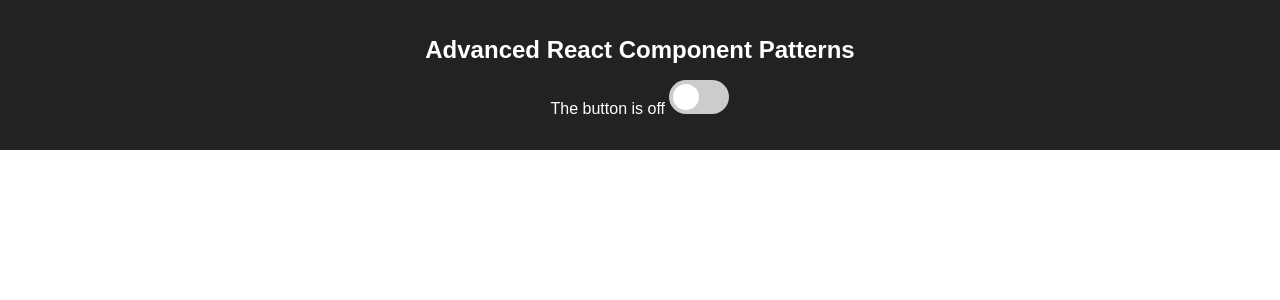
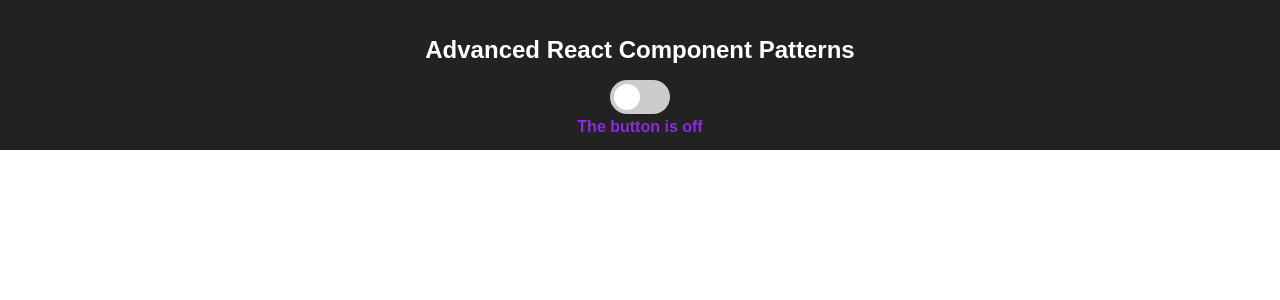
Before and after one commit to alexter42/Advanced-React-Component-Patterns, a React (Create React App) app: page / in a window 1280 px wide. Shown: the top 300 px of the page. Built offline with nearby package versions, Linux system fonts and the light colour scheme.

Commit message:
Add text color

```diff
--- a/src/App.js
+++ b/src/App.js
@@ -10,11 +10,11 @@ class App extends Component {
           <h1 className="App-title">Advanced React Component Patterns</h1>
 
           <TB onToggle={on => console.log("toggle", on)}>
-            <TB.Off>The button is off </TB.Off>
             <TB.Button/>
-            <div>
+            <h4>
+              <TB.Off>The button is off </TB.Off>
               <TB.On> The button is on</TB.On>
-            </div>
+            </h4>
           </TB>
 
         </header>
--- a/src/components/Toggle-Button.css
+++ b/src/components/Toggle-Button.css
@@ -71,3 +71,8 @@ input:checked + .slider:before {
 .slider.round:before {
   border-radius: 50%;
 }
+
+h4 {
+  margin: 0px;
+  color: blueviolet;
+}
```
